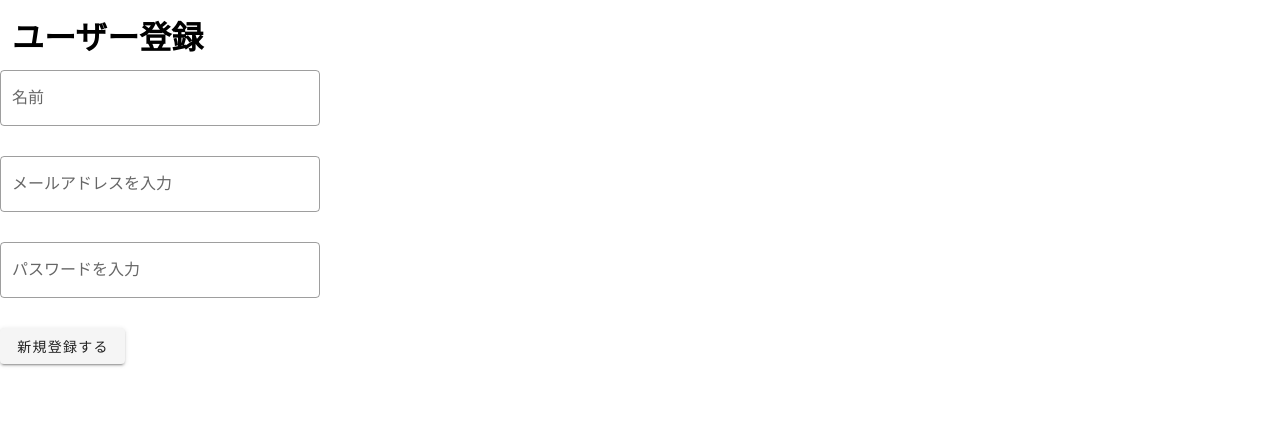
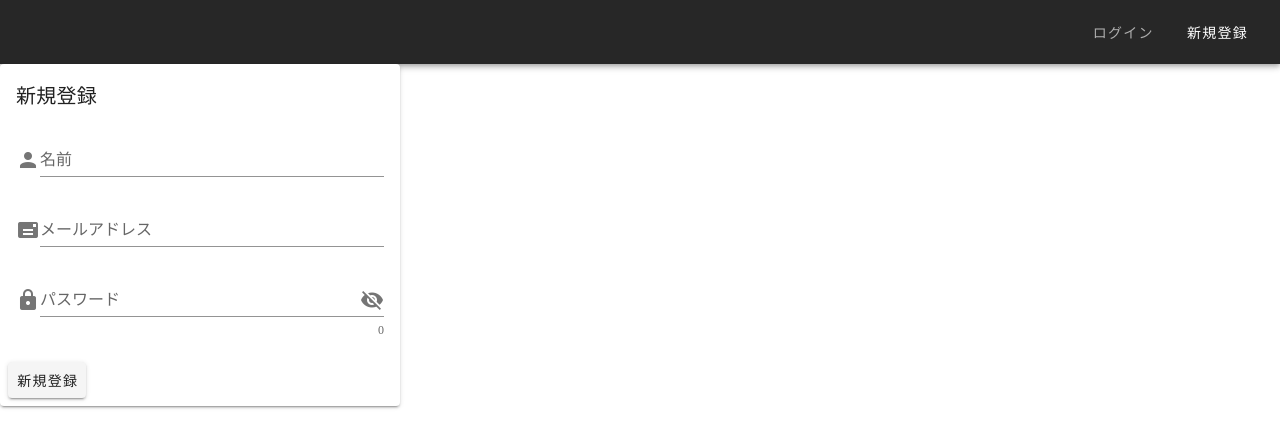
Before and after one commit to takuya86/habit_app, a Nuxt app in the folder frontend/: page /users/signup in a window 1280 px wide. Shown: the top 448 px of the page. Built offline with nearby package versions, Linux system fonts and the light colour scheme; no server answers.

Commit message:
ログイン機能実装

```diff
--- a/frontend/layouts/header.vue
+++ b/frontend/layouts/header.vue
@@ -1,6 +1,5 @@
 <template>
-  <header>
-    <v-app-bar app dark>
+  <v-app-bar dark >
     <v-toolbar-title>
       {{ appName }}
     </v-toolbar-title>
@@ -10,7 +9,6 @@
     <v-btn v-if="this.$auth.loggedIn" color="#FFF" plain>マイページ</v-btn>
     <v-btn v-if="this.$auth.loggedIn" rounded color="primary" dark>＋目標追加</v-btn>
   </v-app-bar>
-  </header>
 </template>
 
 <script>
--- a/frontend/nuxt.config.js
+++ b/frontend/nuxt.config.js
@@ -89,9 +89,9 @@ export default {
       local: {
         endpoints: {
           //ログイン処理に関する設定
-          login: { url: '/api/auth/sign_in', method: 'post',propertyName: 'access_token'},
+          login: { url: '/api/v1/auth/sign_in', method: 'post',propertyName: 'access_token'},
           //ログアウト処理に関する設定
-          logout: { url: '/api/auth/sign_out', method: 'delete' },
+          logout: { url: '/api/v1/auth/sign_out', method: 'delete' },
           //ログイン時にユーザー情報を保存するか。
           user: false
         },
--- a/frontend/pages/index.vue
+++ b/frontend/pages/index.vue
@@ -1,5 +1,10 @@
 <template>
-  <Header />
+  <div>
+    <Header />
+    <div v-if="this.$auth.loggedIn">
+      テスト
+    </div>
+  </div>
 </template>
 
 <script>
--- a/frontend/pages/users/login.vue
+++ b/frontend/pages/users/login.vue
@@ -21,7 +21,7 @@
             <v-btn
               color="light-green darken-1"
               class="white--text"
-              @click="loginWithAuthModule"
+              @click="login"
             >
               ログイン
             </v-btn>
@@ -34,43 +34,29 @@
 
 <script>
   export default {
-  name: 'App',
-  auth: false,
-  data() {
+    data: function () {
       return {
+        email: '',
         password: '',
-      email: '',
         error: null,
       }
     },
     methods: {
-    // loginメソッドの呼び出し
-    async loginWithAuthModule() {
-      await this.$auth
-        .loginWith('local', {
-          // emailとpasswordの情報を送信
+      async login() {
+          await this.$auth.loginWith('local', {
             data: {
-            email: this.email,
               password: this.password,
-          },
+              email: this.email
+            }
           })
           .then(
             (response) => {
-            // レスポンスで返ってきた、認証に必要な情報をlocalStorageに保存
-            localStorage.setItem(
-              'access-token',
-              response.headers['access-token']
-            )
-            localStorage.setItem('client', response.headers.client)
-            localStorage.setItem('uid', response.headers.uid)
-            localStorage.setItem('token-type', response.headers['token-type'])
-            return response
             },
             (error) => {
-            return error
+              this.error = error.response.data.errors
             }
           )
-    },
-  },
+      }
+    }
   }
 </script>
--- a/frontend/pages/users/signup.vue
+++ b/frontend/pages/users/signup.vue
@@ -1,11 +1,13 @@
 <template>
-  <v-container fluid>
-    <v-row align="center" justify="center">
-      <v-col cols="12" class="my-8 text-center">
+  <article>
+  <Header />
+    <!-- <v-form>
+      <v-row>
+        <v-col>
           <h1 class="text-h5 font-weight-bold">ユーザー登録</h1>
         </v-col>
         <Notification :message="error" v-if="error" class="mb-4 pb-3" />
-      <v-card flat width="80%" max-width="320" color="transparent">
+        <v-card>
           <v-text-field
             v-model="user.name"
             label="名前"
@@ -21,19 +23,63 @@
           <v-text-field
             v-model="user.password"
             label="パスワードを入力"
+            prepend-icon="mdi-lock"
+            :append-icon="show ? 'mdi-eye' : 'mdi-eye-off'"
+            :type="show ? 'text' : 'password'"
+            hint="最小8文字"
+            counter
             placeholder="半角英数字6文字以上必要です"
-          outlined
           />
           <v-btn color="light-green darken-1" class="white--text" @click="signup">
             新規登録する
           </v-btn>
         </v-card>
       </v-row>
-  </v-container>
+    </v-form> -->
+    <v-form>
+      <Notification :message="error" v-if="error" class="mb-4 pb-3" />
+      <v-card width="400px">
+        <v-card-title class="headline">新規登録</v-card-title>
+        <v-card-text>
+          <v-text-field
+            v-model="user.name"
+            label="名前"
+            prepend-icon="mdi-account"
+          >
+          </v-text-field>
+          <v-text-field
+            v-model="user.email"
+            label="メールアドレス"
+            prepend-icon="mdi-mail"
+          >
+          </v-text-field>
+          <v-text-field
+            v-model="user.password"
+            label="パスワード"
+            prepend-icon="mdi-lock"
+            :append-icon="show ? 'mdi-eye' : 'mdi-eye-off'"
+            :type="show ? 'text' : 'password'"
+            hint="最小6文字"
+            counter
+            @click:append="show = !show"
+          >
+          </v-text-field>
+        </v-card-text>
+        <!-- アクションボタン -->
+        <v-card-actions>
+          <v-btn @click="signup">新規登録</v-btn>
+        </v-card-actions>
+      </v-card>
+    </v-form>
+  </article>
 </template>
 
 <script>
+import Header from '~/layouts/Header'
 export default {
+  components: {
+    Header,
+  },
   auth: false,
   data() {
     return {
@@ -43,6 +89,7 @@ export default {
         password: '',
         error: null,
       },
+      show: false,
     }
   },
   methods: {
```
Also changed, not shown: 1 other file (tests, documents, lock files or other folders). Lines whose indentation alone changed are shown as unchanged.
